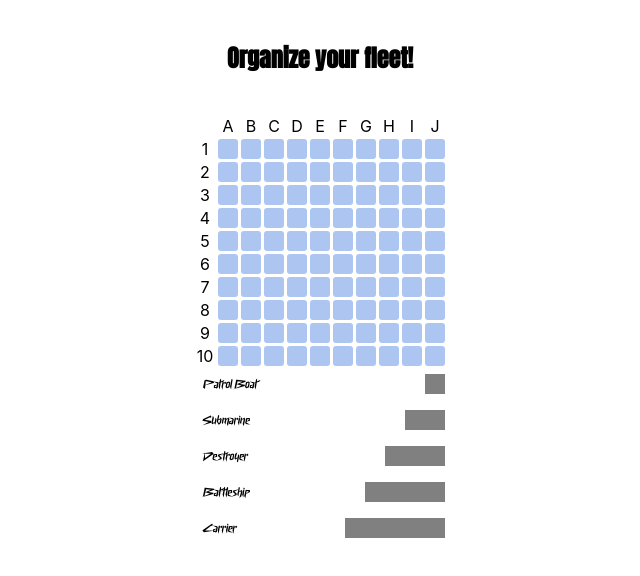
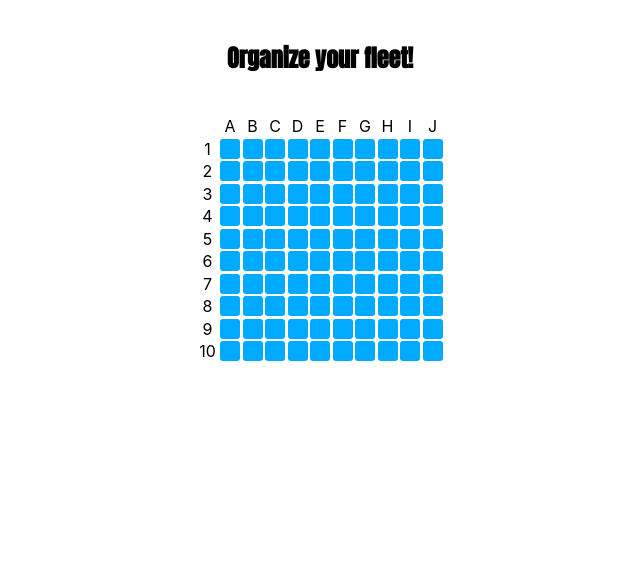
Before and after one commit to CosmicVoiid/cyberpunk-battleship, a Next.js app: page /SinglePlayer in a window 1280 px wide. Shown: the top 576 px of the page, without its empty margins (320-960 px from the left). Built offline with nearby package versions, Linux system fonts and the light colour scheme.

Commit message:
building place ship logic

```diff
--- a/components/Grid.tsx
+++ b/components/Grid.tsx
@@ -1,39 +1,83 @@
-import { useState, useEffect } from 'react';
-import styles from '../styles/Grid.module.css'
-import Tile from './Tile';
+import { useState, useEffect } from "react";
+import styles from "../styles/Grid.module.css";
+import Tile from "./Tile";
 
 const Grid = () => {
-    const [tileArray, setTileArray] = useState([{status: "null"}]);
+	const [tileArray, setTileArray] = useState([{ index: -1, status: "null" }]);
+	const [gameStage, setGameStage] = useState("prep");
 
-    const GRID_SQUARES = 110;
+	const GRID_SQUARES = 100;
 	const NUM_COORD = ["1", "2", "3", "4", "5", "6", "7", "8", "9", "10"];
 	const ALPHA_COORD = ["", "A", "B", "C", "D", "E", "F", "G", "H", "I", "J"];
 	const initilizeGrid = () => {
 		const initialArray = [];
 		for (let i = 0; i < GRID_SQUARES; i++) {
-            initialArray.push({status: "water"});
+			initialArray.push({ index: i, status: "water" });
 		}
 		setTileArray(initialArray);
-    }
+	};
 
 	useEffect(() => {
 		initilizeGrid();
-    }, [])
+	}, []);
+
+	const dropHandler = (e: any) => {
+		e.preventDefault();
+	};
+
+	// const placeShips = (shipsArray: [{name: string, size: number, direction: string}]) => {
+	// 	for (let i = 0; i < shipsArray.length; i++) {
+
+	// 	}
+	// }
+
+	const placeShip = (boatIndex: number) => {
+		console.log(boatIndex);
+		let updatedTileArray = [...tileArray];
+		for (let i = 0; i < 2; i++) {
+			updatedTileArray[boatIndex + i] = {
+				index: boatIndex + i,
+				status: "boat",
+			};
+			console.log(i);
+		}
+		console.log(updatedTileArray);
+		setTileArray(updatedTileArray);
+	};
 
 	return (
 		<div className={styles.gridContainer}>
 			{ALPHA_COORD.map((alpha) => {
-            return (<div className={styles.alphabet} key={alpha}>{alpha}</div>)
+				return (
+					<div className={styles.alphabet} key={alpha}>
+						{alpha}
+					</div>
+				);
+			})}
+			{NUM_COORD.map((num) => {
+				return (
+					<div
+						className={styles.number}
+						key={num}
+						style={{ gridRowStart: `${parseInt(num) + 1}` }}
+					>
+						{num}
+					</div>
+				);
 			})}
 
 			{tileArray.map((tile, index) => {
-            if (index % 11 === 0 || index === 0){
-                return <div className={styles.number} key={index}>{Math.floor(index/10) + 1}</div>
-            } else {
-                return <Tile key={index}/>
-            }
+				return (
+					<Tile
+						onClick={(index: number) => placeShip(index)}
+						key={index}
+						index={index}
+						status={tile.status}
+					/>
+				);
 			})}
-    </div> );
-}
+		</div>
+	);
+};
 
 export default Grid;
--- a/components/Shipyard.tsx
+++ b/components/Shipyard.tsx
@@ -1,34 +1,55 @@
 import styles from "../styles/Shipyard.module.css";
 
 const Shipyard = () => {
+	const dragHandler = (e: any) => {
+		e.preventDefault();
+		e.dataTransfer.dropEffect = "move";
+	};
+
 	return (
 		<div className={styles.shipyardContainer}>
-
 			<div className={styles.boatContainer}>
 				<h2 className={styles.boatHeader}>Patrol Boat</h2>
-            <span className={`${styles.patrolBoatContainer} ${styles.boat}`}/>
+				<span
+					className={`${styles.patrolBoatContainer} ${styles.boat}`}
+					draggable="true"
+				/>
 			</div>
 
 			<div className={styles.boatContainer}>
 				<h2 className={styles.boatHeader}>Submarine</h2>
-            <span className={`${styles.submarineContainer} ${styles.boat}`} />
+				<span
+					className={`${styles.submarineContainer} ${styles.boat}`}
+					draggable="true"
+				/>
 			</div>
 
 			<div className={styles.boatContainer}>
 				<h2 className={styles.boatHeader}>Destroyer</h2>
-            <span className={`${styles.destroyerContainer} ${styles.boat}`} />
+				<span
+					className={`${styles.destroyerContainer} ${styles.boat}`}
+					draggable="true"
+					onDragStart={(e) => dragHandler(e)}
+				/>
 			</div>
 
 			<div className={styles.boatContainer}>
 				<h2 className={styles.boatHeader}>Battleship</h2>
-            <span className={`${styles.battleshipContainer} ${styles.boat}`} />
+				<span
+					className={`${styles.battleshipContainer} ${styles.boat}`}
+					draggable="true"
+				/>
 			</div>
 
 			<div className={styles.boatContainer}>
 				<h2 className={styles.boatHeader}>Carrier</h2>
-            <span className={`${styles.carrierContainer} ${styles.boat}`} />
+				<span
+					className={`${styles.carrierContainer} ${styles.boat}`}
+					draggable="true"
+				/>
 			</div>
-    </div> );
-}
+		</div>
+	);
+};
 
 export default Shipyard;
--- a/components/Tile.tsx
+++ b/components/Tile.tsx
@@ -1,16 +1,26 @@
-import { useState } from 'react';
-import styles from '../styles/Tile.module.css'
+import { useState } from "react";
+import styles from "../styles/Tile.module.css";
 
 type Props = {
-    stat?: string
-}
+	status: string;
+	index: number;
+	onClick: (i: number) => void;
+};
 
-const Tile = ({stat}: Props) => {
-    const [tileStatus, setTileStatus] = useState(stat)
+const Tile = ({ status, index, onClick }: Props) => {
+	const [tileStatus, setTileStatus] = useState(status);
+	const [tileIndex, setTileIndex] = useState<number>(index);
 
-    return <div className={styles.tile}>
-
-    </div>
-}
+	return (
+		<div
+			className={
+				status === "water"
+					? `${styles.tile} ${styles.tileWater}`
+					: `${styles.tile} ${styles.tileBoat}`
+			}
+			onClick={() => onClick(tileIndex)}
+		></div>
+	);
+};
 
 export default Tile;
--- a/pages/SinglePlayer.tsx
+++ b/pages/SinglePlayer.tsx
@@ -1,7 +1,7 @@
-import Head  from "next/head"
+import Head from "next/head";
 import Grid from "../components/Grid";
 import Shipyard from "../components/Shipyard";
-import styles from '../styles/SinglePlayer.module.css'
+import styles from "../styles/SinglePlayer.module.css";
 
 const SinglePlayer = () => {
 	return (
@@ -15,10 +15,10 @@ const SinglePlayer = () => {
 			<main className={styles.main}>
 				<h1 className={styles.header}>Organize your fleet!</h1>
 				<Grid />
-        <Shipyard />
+				{/* <Shipyard /> */}
 			</main>
 		</div>
 	);
-}
+};
 
 export default SinglePlayer;
--- a/styles/Grid.module.css
+++ b/styles/Grid.module.css
@@ -3,7 +3,7 @@
     grid-template-columns: repeat(11, 1fr);
     grid-template-rows: repeat(11, 1fr);
     border-radius: var(--border-radius);
-    gap: 3px;
+    gap: 2.5px;
     justify-content: center;
     align-items: center;
 }
@@ -11,4 +11,25 @@
 .number, .alphabet {
     display: flex;
     justify-content: center;
+    align-items: center;
 }
+
+/* .num1 {
+    grid-row-start: 2;
+}
+
+.num1 {
+    grid-row-start: 2;
+}
+
+.num1 {
+    grid-row-start: 2;
+}
+
+.num1 {
+    grid-row-start: 2;
+}
+
+.num1 {
+    grid-row-start: 2;
+} */
--- a/styles/Tile.module.css
+++ b/styles/Tile.module.css
@@ -1,10 +1,13 @@
 .tile {
     border-radius: 3px;
-    background-color: var(--clr-blue-200);
     min-width: 20px;
     min-height: 20px;
 }
 
 .tileWater {
-    background-color: var(--clr-blue-200);
+    background-color: hsl(200, 100%, 50%);
 }
+
+.boat {
+    background-color: grey;
+}
```
Lines whose indentation alone changed are shown as unchanged.
